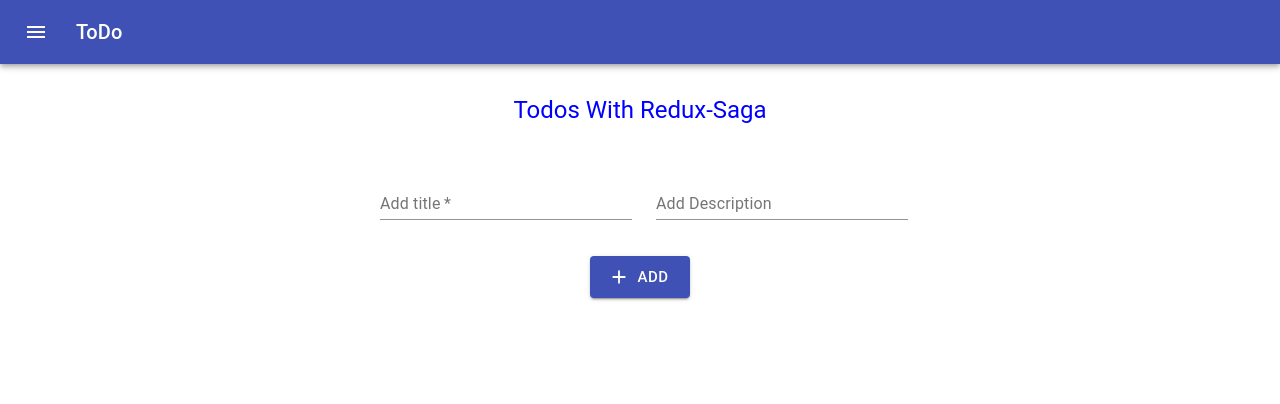
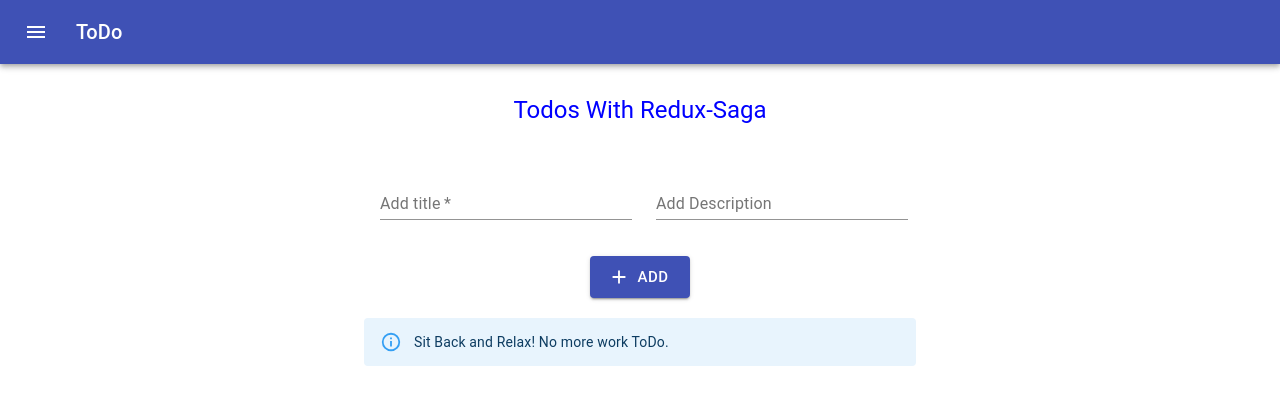
Before and after one commit to sunny-mody/todo, a React (Create React App) app: page / in a window 1280 px wide. Shown: the top 404 px of the page. Built offline with nearby package versions, Linux system fonts and the light colour scheme.

Commit message:
1. Rebased head to master. 2. Added simple hasToDo indicator. 3. Continued working.

```diff
--- a/package.json
+++ b/package.json
@@ -5,6 +5,7 @@
   "dependencies": {
     "@material-ui/core": "^4.11.0",
     "@material-ui/icons": "^4.9.1",
+    "@material-ui/lab": "^4.0.0-alpha.56",
     "@testing-library/jest-dom": "^4.2.4",
     "@testing-library/react": "^9.5.0",
     "@testing-library/user-event": "^7.2.1",
--- /dev/null
+++ b/src/Components/ToDo/ToDoIndicator/constants.ts
@@ -0,0 +1,2 @@
+export const EMPTY_INDICATOR = 'Sit Back and Relax! No more work ToDo.';
+export const HAS_TODO_INDICATOR = `Hard work is key to success! ToDo's available.`;
--- /dev/null
+++ b/src/Components/ToDo/ToDoIndicator/index.tsx
@@ -0,0 +1,20 @@
+import React from 'react';
+
+// Material imports
+import { Alert } from '@material-ui/lab';
+
+// constants
+import * as CONSTANTS from './constants';
+
+interface IndicatorProps {
+    length: number;
+}
+
+export const ToDoIndicator: React.FC<IndicatorProps> = ({ length }) => {
+    const isEmpty = length === 0;
+    return (
+        <Alert severity={(isEmpty && 'info') || 'success'}>
+            {(isEmpty && CONSTANTS.EMPTY_INDICATOR) || CONSTANTS.HAS_TODO_INDICATOR}
+        </Alert>
+    )
+}
--- a/src/Components/ToDo/ToDoList/index.tsx
+++ b/src/Components/ToDo/ToDoList/index.tsx
@@ -26,6 +26,9 @@ import { Actions } from '../SagaStore/todoTypes';
 
 import { AppState } from '../SagaStore/store';
 
+// Component import
+import { ToDoIndicator } from '../ToDoIndicator';
+
 const ToDoList: React.FC<any> = () => {
   const classes = useStyles();
   const dispatch = useDispatch<Dispatch<Actions>>()
@@ -33,6 +36,7 @@ const ToDoList: React.FC<any> = () => {
 
   return (
     <MaterialUIList disablePadding>
+      <ToDoIndicator length={todos.length} />
       {todos.map(todo => {
         return (
           <React.Fragment>
```
